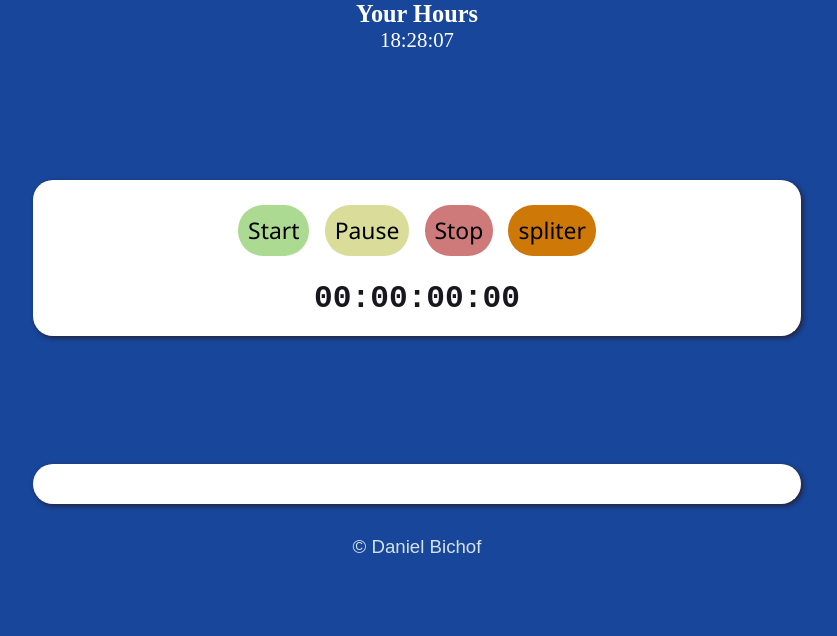
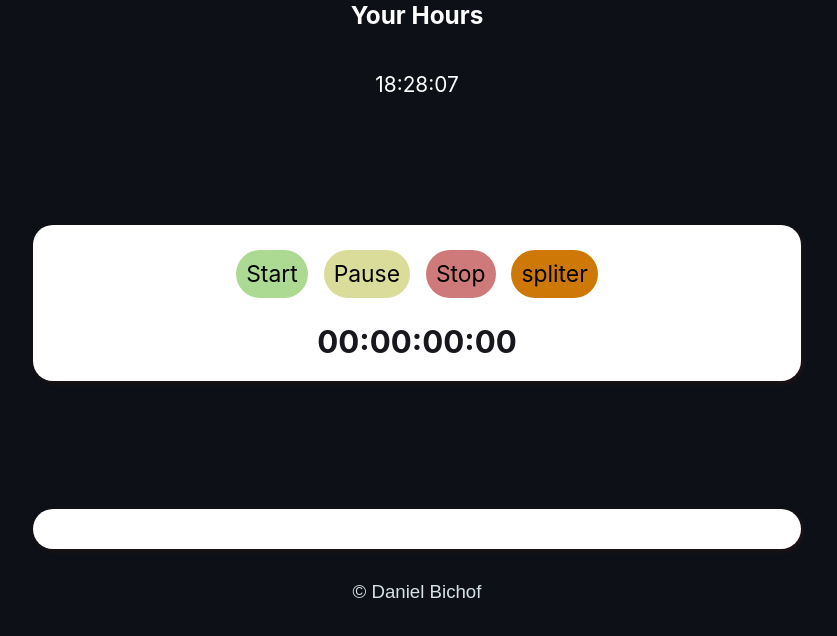
Before and after one commit to Daniel-Bichof/Cronometro, a plain HTML site: page page/index.html in a window 1280 px wide. Shown: the whole page, without its empty margins (223-1060 px from the left). Drawn offline with Linux system fonts and the light colour scheme.

Commit message:
Style update

```diff
--- a/page/style.css
+++ b/page/style.css
@@ -8,26 +8,28 @@
 body{
     /* background-image: url("./images/background.jpg"); */
     font-size: clamp(1.2em, 1.3em, 2em);
-    background: #18469b;
+    font-family: 'Inter', Consolas, sans-serif;
+    background: #0d1117;
     height: 100vh;
     color: white;
 
 }
 
-.container {
-    text-align: center;
 
+h1{
+    font-family: 'Inter', sans-serif;
 }
 
-footer {
-    font: normal 14pt arial;
-    margin-top: 2rem;
-
-    text-align: center;
-    color: #d5e3e7;
+h2 {
+    font-family: 'Mukta', 'Inter', sans-serif;
+    margin-top: 20px;
+}
 
 
+.container, body {
+    text-align: center;
 }
+
 
 .crono{
     max-width: 60%;
@@ -42,22 +44,18 @@ footer {
     color: #17171d;
 }
 
-h2 {
-    font-family: 'Courier New', Courier, monospace;
-    margin-top: 20px;
-}
-
 button {
     padding: 10px;
     margin: 5px;
     border: none;
     outline: none;
-    font-family: 'Segoe UI';
+    font-family: 'Inter', 'Mukta', sans-serif;
     font-size: 1.1em;
     transition: all .4s;
     cursor: pointer;
     border-radius: 25px;
 }
+
 button:hover {
     background-color: #a1c0d1;
 }
@@ -81,3 +79,14 @@ button:active {
 .bg-orange {
     background-color: #ce7808
 }
+
+footer {
+    font: normal 14pt arial;
+    margin-top: 2rem;
+    text-align: center;
+    color: #d5e3e7;
+}
+
+.horario {
+    margin: 2em;
+}
```
